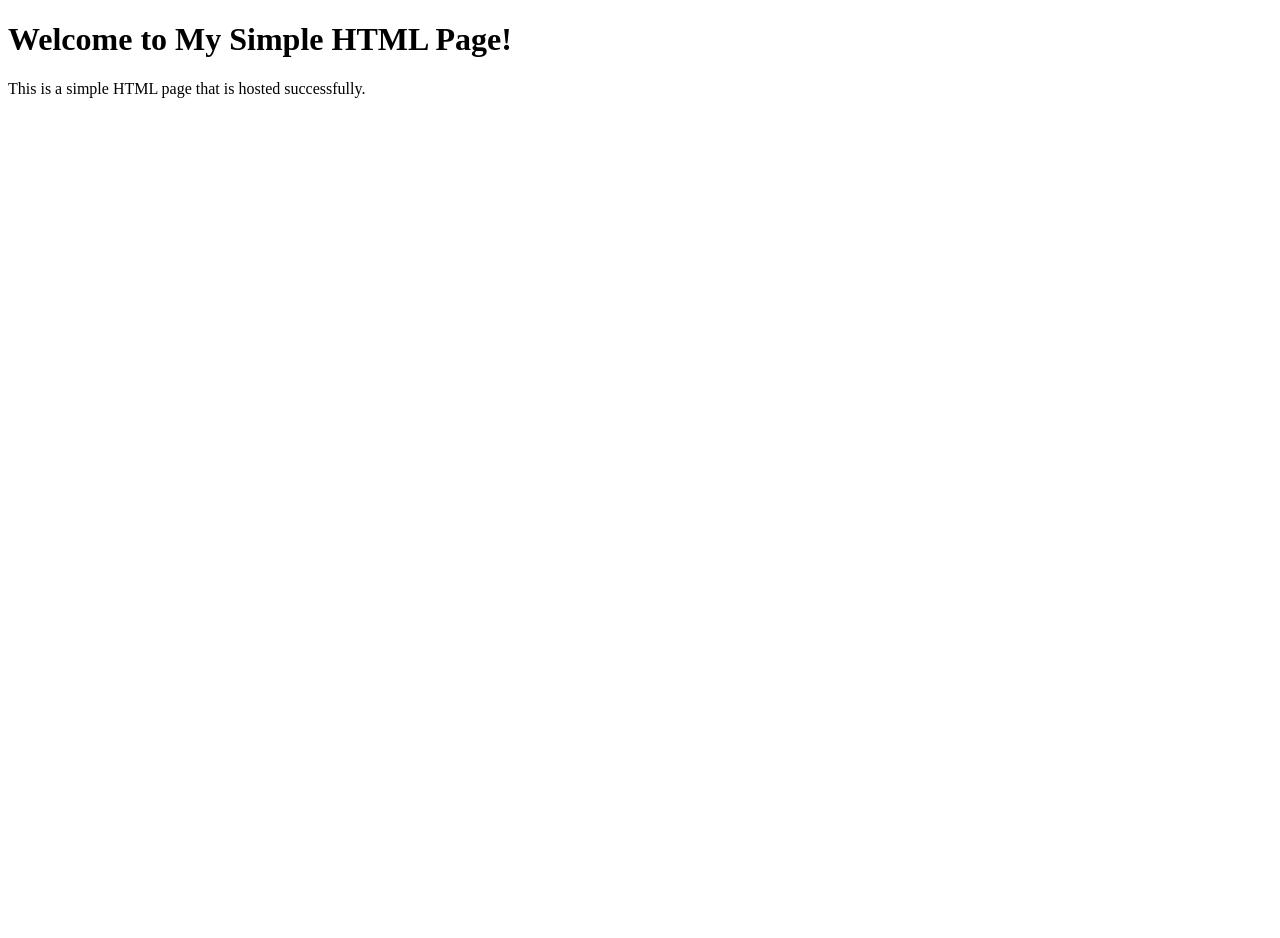
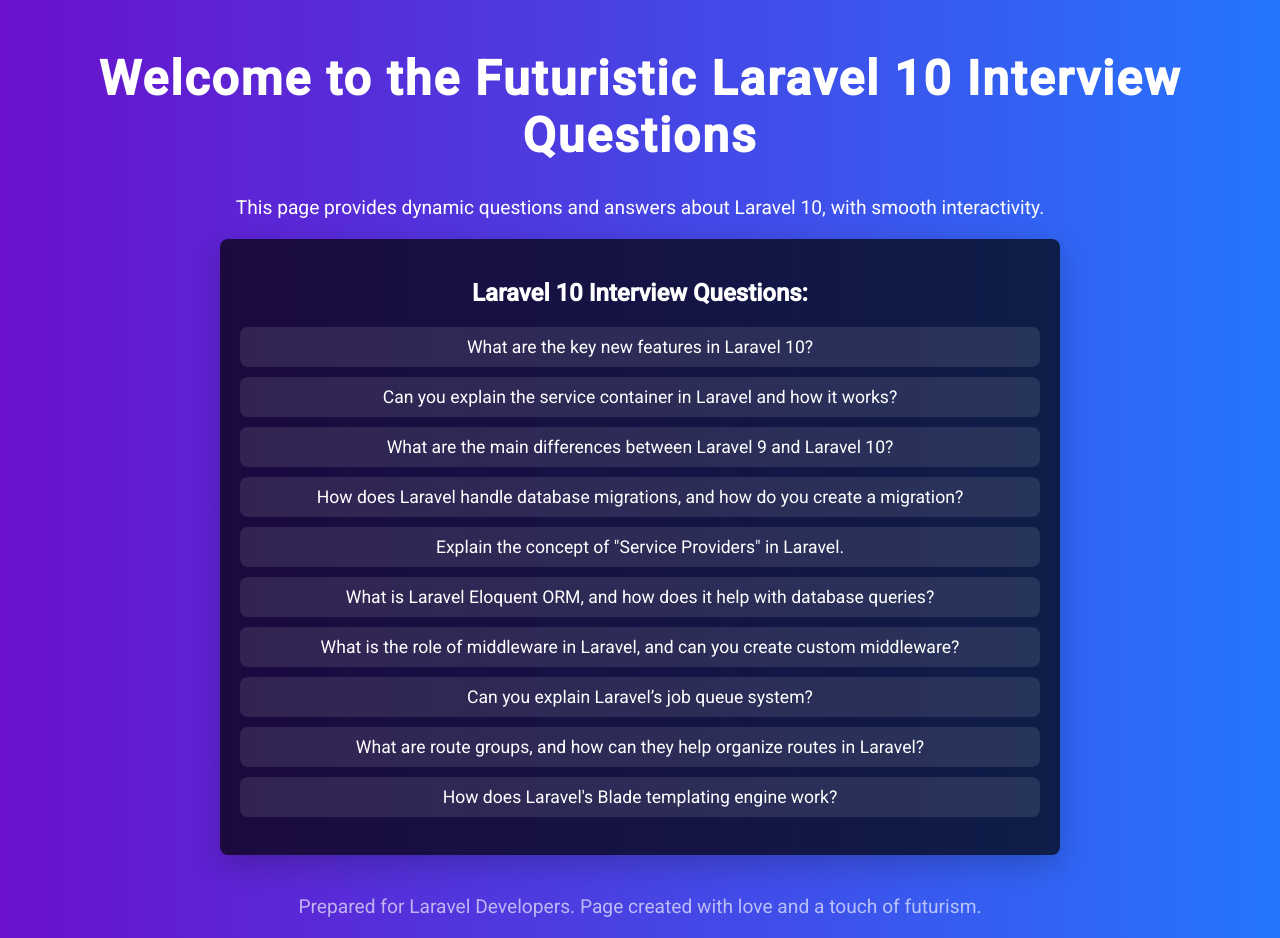
Before and after one commit to unchartedhkm/laravel-interview-ques-ans, a plain HTML site: page index.html in a window 1280 px wide. Before the commit the page ends 800 px from the top, so only its background shows below. Drawn offline with Linux system fonts and the light colour scheme.

Commit message:
sample question setup

```diff
--- a/index.html
+++ b/index.html
@@ -3,10 +3,160 @@
 <head>
     <meta charset="UTF-8">
     <meta name="viewport" content="width=device-width, initial-scale=1.0">
-    <title>Simple HTML Page</title>
+    <title>Futuristic Laravel 10 Interview Questions</title>
+    <link href="https://fonts.googleapis.com/css2?family=Roboto:wght@400;500&display=swap" rel="stylesheet">
+    <style>
+        body {
+            font-family: 'Roboto', sans-serif;
+            background: linear-gradient(to right, #6a11cb, #2575fc);
+            color: #fff;
+            margin: 0;
+            padding: 0;
+            text-align: center;
+        }
+
+        h1 {
+            font-size: 3rem;
+            margin-top: 50px;
+            letter-spacing: 2px;
+            transition: opacity 0.5s;
+        }
+
+        p {
+            font-size: 1.2rem;
+            margin: 20px 0;
+        }
+
+        .content {
+            max-width: 800px;
+            margin: 0 auto;
+            padding: 20px;
+            background-color: rgba(0, 0, 0, 0.7);
+            border-radius: 8px;
+            box-shadow: 0 10px 30px rgba(0, 0, 0, 0.2);
+            opacity: 0;
+            animation: fadeIn 2s forwards;
+        }
+
+        @keyframes fadeIn {
+            from { opacity: 0; }
+            to { opacity: 1; }
+        }
+
+        .question-list {
+            list-style-type: none;
+            padding: 0;
+            font-size: 1.1rem;
+        }
+
+        .question-list li {
+            background-color: rgba(255, 255, 255, 0.1);
+            margin: 10px 0;
+            padding: 10px;
+            border-radius: 8px;
+            cursor: pointer;
+            transition: transform 0.3s ease;
+        }
+
+        .question-list li:hover {
+            transform: translateY(-5px);
+        }
+
+        .answer {
+            display: none;
+            margin-top: 10px;
+            font-size: 1rem;
+            color: #bbb;
+            padding-left: 20px;
+            opacity: 0;
+            transition: opacity 0.3s ease;
+        }
+
+        .answer.show {
+            display: block;
+            opacity: 1;
+        }
+
+        footer {
+            margin-top: 40px;
+            font-size: 0.9rem;
+            opacity: 0.7;
+        }
+
+        footer p {
+            opacity: 0.9;
+        }
+
+    </style>
 </head>
 <body>
-    <h1>Welcome to My Simple HTML Page!</h1>
-    <p>This is a simple HTML page that is hosted successfully.</p>
+    <h1>Welcome to the Futuristic Laravel 10 Interview Questions</h1>
+    <p>This page provides dynamic questions and answers about Laravel 10, with smooth interactivity.</p>
+
+    <div class="content">
+        <h2>Laravel 10 Interview Questions:</h2>
+        <ul class="question-list">
+            <li onclick="toggleAnswer('answer1')">What are the key new features in Laravel 10?</li>
+            <div id="answer1" class="answer">
+                Laravel 10 introduces improved job batching, a new query builder interface, and enhanced query optimization tools.
+            </div>
+
+            <li onclick="toggleAnswer('answer2')">Can you explain the service container in Laravel and how it works?</li>
+            <div id="answer2" class="answer">
+                The service container in Laravel is a powerful tool for dependency injection, making it easier to manage class dependencies and perform dependency resolution.
+            </div>
+
+            <li onclick="toggleAnswer('answer3')">What are the main differences between Laravel 9 and Laravel 10?</li>
+            <div id="answer3" class="answer">
+                Laravel 10 offers better performance improvements, new query features, and added functionalities in the job batching and queue systems.
+            </div>
+
+            <li onclick="toggleAnswer('answer4')">How does Laravel handle database migrations, and how do you create a migration?</li>
+            <div id="answer4" class="answer">
+                Laravel migrations are used to manage your database schema. You can create migrations with `php artisan make:migration` and run them with `php artisan migrate`.
+            </div>
+
+            <li onclick="toggleAnswer('answer5')">Explain the concept of "Service Providers" in Laravel.</li>
+            <div id="answer5" class="answer">
+                Service providers are the central place to configure your application services and bind classes into the service container in Laravel.
+            </div>
+
+            <li onclick="toggleAnswer('answer6')">What is Laravel Eloquent ORM, and how does it help with database queries?</li>
+            <div id="answer6" class="answer">
+                Eloquent is Laravel’s Object-Relational Mapping (ORM) system, which simplifies database interactions and provides an active record implementation for your models.
+            </div>
+
+            <li onclick="toggleAnswer('answer7')">What is the role of middleware in Laravel, and can you create custom middleware?</li>
+            <div id="answer7" class="answer">
+                Middleware filters HTTP requests entering your application. Yes, you can create custom middleware using `php artisan make:middleware`.
+            </div>
+
+            <li onclick="toggleAnswer('answer8')">Can you explain Laravel’s job queue system?</li>
+            <div id="answer8" class="answer">
+                Laravel’s job queue system allows deferred execution of time-consuming tasks, such as sending emails or processing files.
+            </div>
+
+            <li onclick="toggleAnswer('answer9')">What are route groups, and how can they help organize routes in Laravel?</li>
+            <div id="answer9" class="answer">
+                Route groups allow you to group routes that share common attributes, such as middleware or namespace, helping to keep your routes organized.
+            </div>
+
+            <li onclick="toggleAnswer('answer10')">How does Laravel's Blade templating engine work?</li>
+            <div id="answer10" class="answer">
+                Blade allows you to create dynamic views in Laravel. It provides a simple yet powerful syntax to define loops, conditionals, and template inheritance.
+            </div>
+        </ul>
+    </div>
+
+    <footer>
+        <p>Prepared for Laravel Developers. Page created with love and a touch of futurism.</p>
+    </footer>
+
+    <script>
+        function toggleAnswer(answerId) {
+            const answerElement = document.getElementById(answerId);
+            answerElement.classList.toggle('show');
+        }
+    </script>
 </body>
 </html>
```
